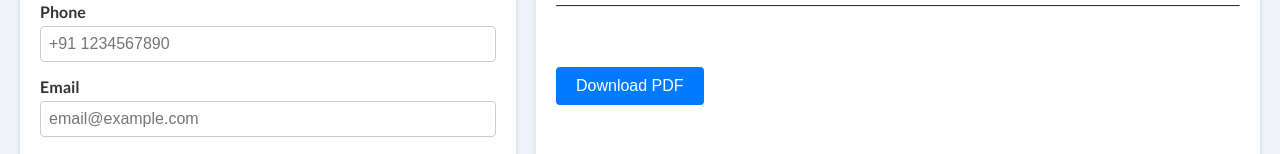
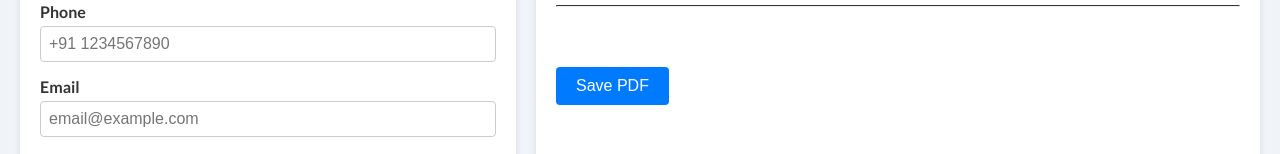
Before and after one commit to EaseMyResume/Emr, a plain HTML site: page index.html in a window 1280 px wide. Shown: the part 362-516 px from the top of the page. Drawn offline with Linux system fonts and the light colour scheme.

Commit message:
Update index.html
download pdf to save pdf text change

```diff
--- a/index.html
+++ b/index.html
@@ -154,7 +154,7 @@
                     </div>
                 </div>
 
-                <button class="btn" onclick="downloadPDF()">Download PDF</button>
+                <button class="btn" onclick="downloadPDF()">Save PDF</button>
                 <div id="downloadMsg" style="display:none;">Check Your Download, Please.</div>
             </div>
         </div>
```
